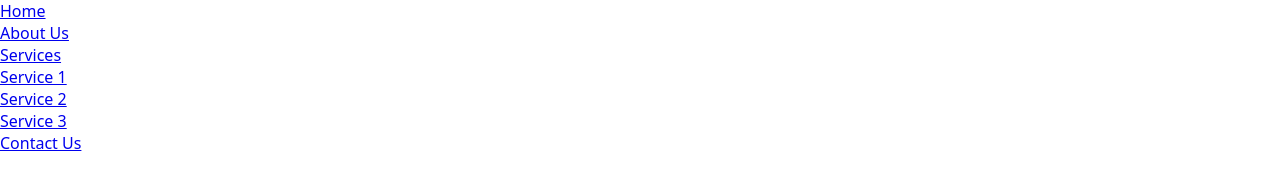
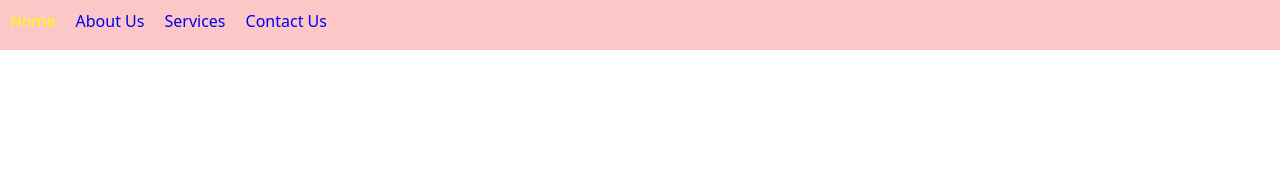
Before and after one commit to arizona0923/navbar3, a plain HTML site: page index.html in a window 1280 px wide. Drawn offline with Linux system fonts and the light colour scheme.

Commit message:
finished component

```diff
--- a/index.html
+++ b/index.html
@@ -7,22 +7,13 @@
     <title>Navbar3</title>
 </head>
 <body>
-    <div class="container">
-        <nav class="navbar">
-            <ul class="nav-links">
-                <li class="nav-link"><a href="#">Home</a></li>
-                <li class="nav-link"><a href="#">About Us</a></li>
-                <li class="nav-link">
-                    <a href="#">Services</a>
-                    <ul>
-                        <li class="nav-link"><a href="#">Service 1</a></li>
-                        <li class="nav-link"><a href="#">Service 2</a></li>
-                        <li class="nav-link"><a href="#">Service 3</a></li>
-                    </ul>
-                </li>
-                <li class="nav-link"><a href="#">Contact Us</a></li>
-            </ul>
-        </nav>
-    </div>
+    <nav class="navbar">
+        <ul class="nav-links">
+            <li class="active"><a href="#">Home</a></li>
+            <li ><a href="#">About Us</a></li>
+            <li><a href="#">Services</a></li>
+            <li><a href="#">Contact Us</a></li>
+        </ul>
+    </nav>
 </body>
 </html>
--- a/style.css
+++ b/style.css
@@ -3,6 +3,36 @@
     padding:0;
     font-family:system-ui, -apple-system, BlinkMacSystemFont, 'Segoe UI', Roboto, Oxygen, Ubuntu, Cantarell, 'Open Sans', 'Helvetica Neue', sans-serif
 }
-.container{
+nav{
+    background-color: #fdc7c7;
+    height: 30px;
+    padding: 10px;
+}
+ul{
+    list-style: none;
+    margin: 0;
+    padding: 0;
     display: flex;
 }
+li{
+    margin-right: 20px;
+}
+li:hover {
+
+}
+li.active a {
+    color:yellow;
+}
+a{
+    text-decoration: none;
+}
+@media screen and (max-width: 600px) {
+    ul {
+        flex-direction: column;
+    }
+
+    li {
+        margin-bottom: 10px;
+        margin-right: 0;
+    }
+}
```
